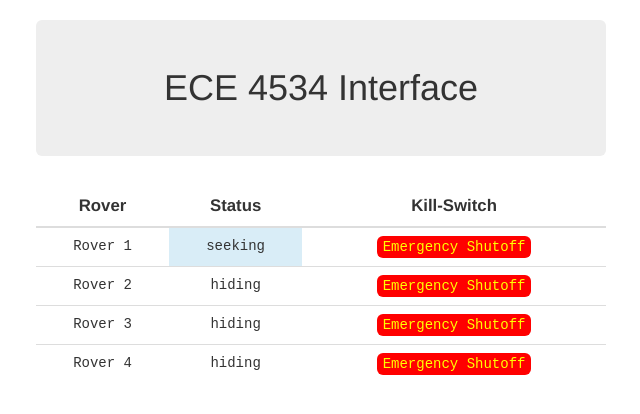
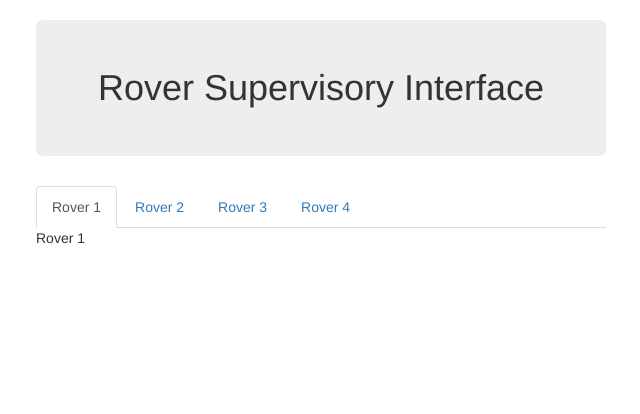
Before and after one commit to 4534-ninjas/interface, a plain HTML site: page static/index.html in a window 1280 px wide. Shown: the whole page, without its empty margins (319-959 px from the left). Drawn offline with Linux system fonts and the light colour scheme.

Commit message:
Beginning of UI overhaul. Now has rover tabs.

```diff
--- a/static/index.html
+++ b/static/index.html
@@ -5,8 +5,13 @@
 	<title>ECE 4534 Interface</title>
 	<script src="jquery.js"></script>
 	<script src="angular.js"></script>
+	<script src="ui-bootstrap.js"></script>
 	<link rel="stylesheet" href="bootstrap.css"></style>
 	<style>
+/* for ui-bootstrap */
+.nav, .pagination, .carousel, .panel-title a { cursor: pointer; }
+
+/* local */
 .container {
 	width: 600px;
 }
@@ -27,8 +32,8 @@ button.killswitch {
 }
 	</style>
 	<script>
-var roverApp = angular.module('roverApp', []);
-roverApp.controller('RoverListCtrl', function ($scope) {
+var roverApp = angular.module('roverApp', ['ui.bootstrap']);
+roverApp.controller('SupervisoryCtrl', function ($scope) {
 	$scope.rovers = [
 		{name: "Rover 1", status: "seeking"},
 		{name: "Rover 2", status: "hiding"},
@@ -36,27 +41,21 @@ roverApp.controller('RoverListCtrl', function ($scope) {
 		{name: "Rover 4", status: "hiding"}
 	];
 });
+
+var ws = WebSocket('/rovers');
 	</script>
 </head>
 <body>
-<div class="container">
-	<h1 class="jumbotron">ECE 4534 Interface</h1>
-	<table class="table">
-		<thead>
-		<tr>
-			<th>Rover</th>
-			<th>Status</th>
-			<th>Kill-Switch</th>
-		</tr>
-		</thead>
-		<tbody ng-controller="RoverListCtrl">
-			<tr ng-repeat="rover in rovers">
-				<td>{{ rover.name }}</td>
-				<td ng-class="{info: rover.status == 'seeking'}">{{ rover.status }}</td>
-				<td><button class="killswitch">Emergency Shutoff</button></td>
-			</tr>
-		</tbody>
-	</table>
+
+<div class="container" ng-controller="SupervisoryCtrl">
+  <h1 class="jumbotron">Rover Supervisory Interface</h1>
+  <uib-tabset>
+    <uib-tab ng-repeat="rover in rovers" heading="{{rover.name}}">
+      {{rover.name}}
+    </uib-tab>
+  </uib-tabset>
+</div>
+
 </div>
 </body>
 </html>
```
